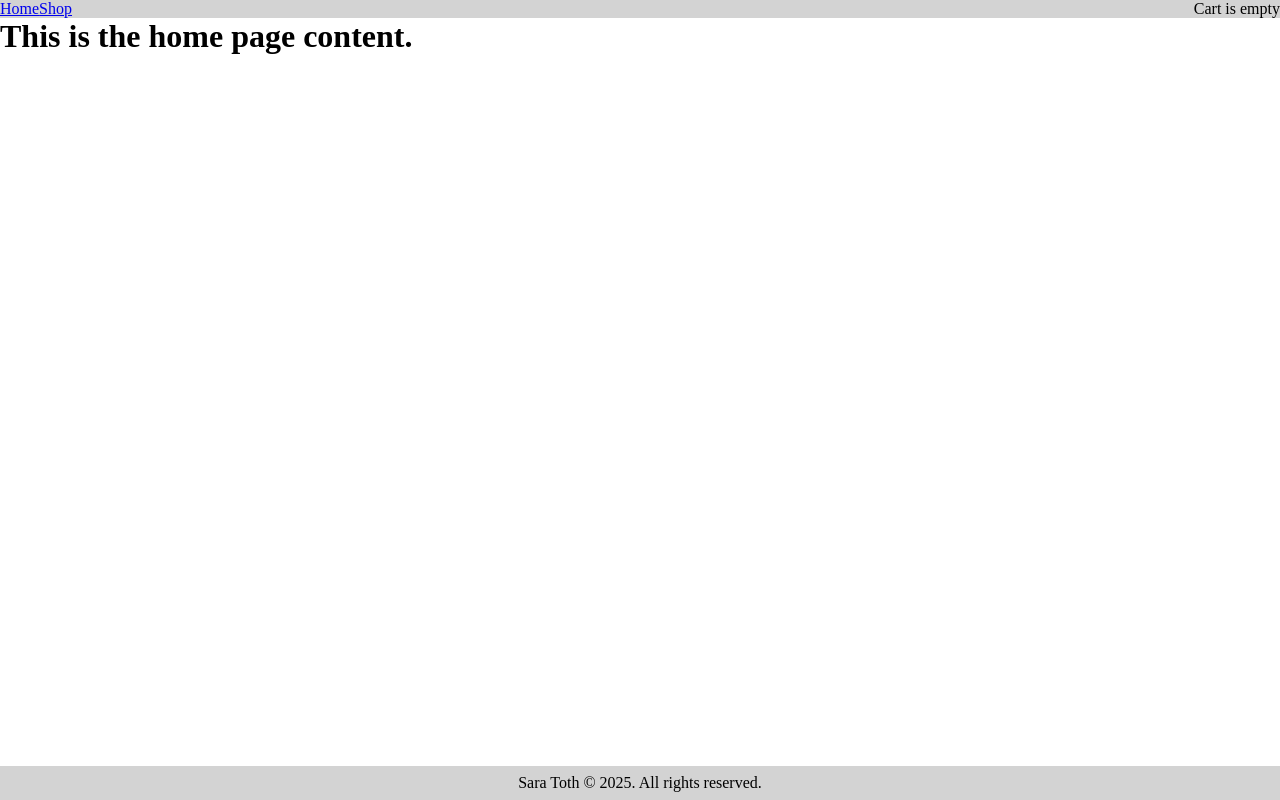
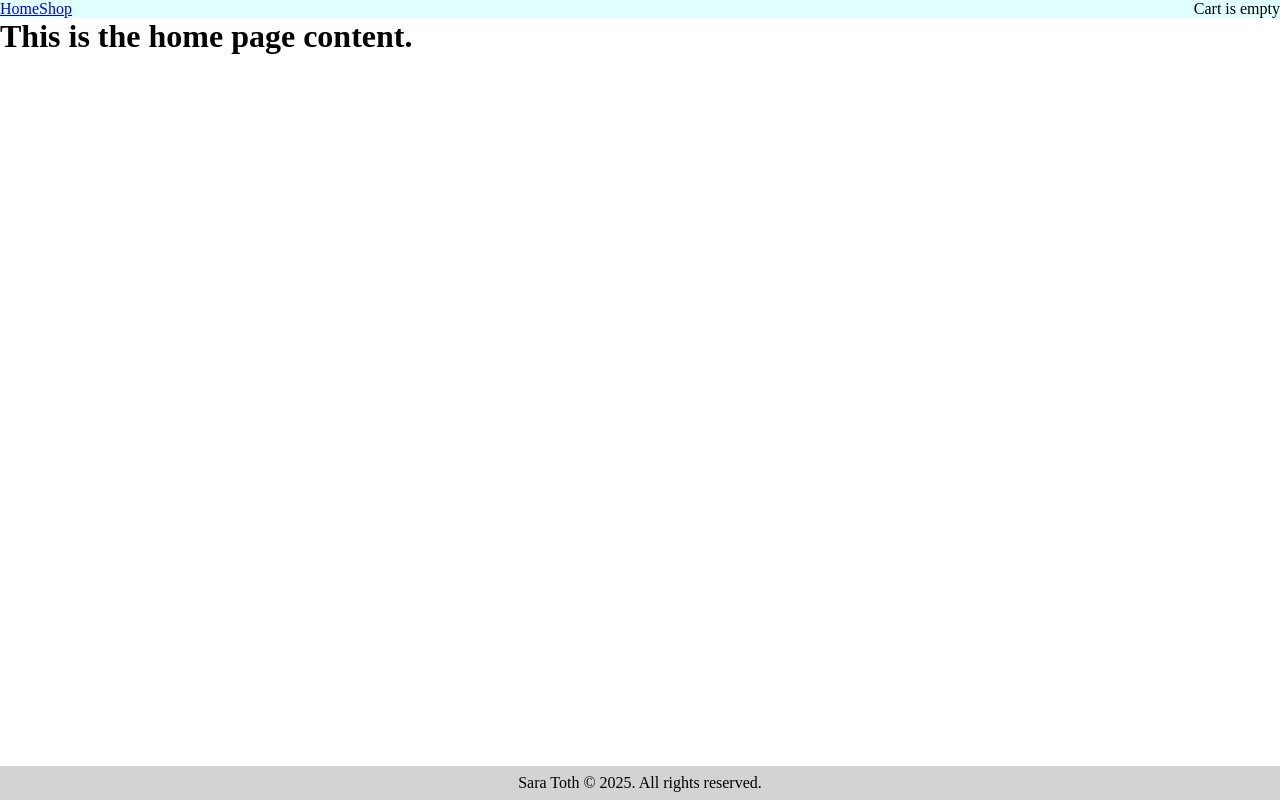
Before and after one commit to SaraToth/odin-react-shopping-cart, a React (Vite) app: page / in a window 1280 px wide. Built offline with nearby package versions, Linux system fonts and the light colour scheme.

Commit message:
Feat: Import modular css into Navbar and Footer
Import modular css into respective components as classNames

```diff
--- a/src/components/Footer.jsx
+++ b/src/components/Footer.jsx
@@ -1,6 +1,8 @@
+import styles from "./Footer.module.css";
+
 const Footer = () => {
     return  (
-        <footer>Sara Toth &#169; 2025. All rights reserved.</footer>
+        <footer className={styles.footer}>Sara Toth &#169; 2025. All rights reserved.</footer>
     )
 }
 
--- a/src/components/Navbar.jsx
+++ b/src/components/Navbar.jsx
@@ -1,9 +1,11 @@
 import { Link } from "react-router-dom";
+import styles from "./Navbar.module.css";
+
 const Navbar = ({cartNumber}) => {
 
     return (
-        <nav>
-            <ul>
+        <nav className={styles.nav}>
+            <ul className={styles.ul}>
                 <li><Link to ="/">Home</Link></li>
                 <li><Link to="/Shop">Shop</Link></li>
             </ul>
```
